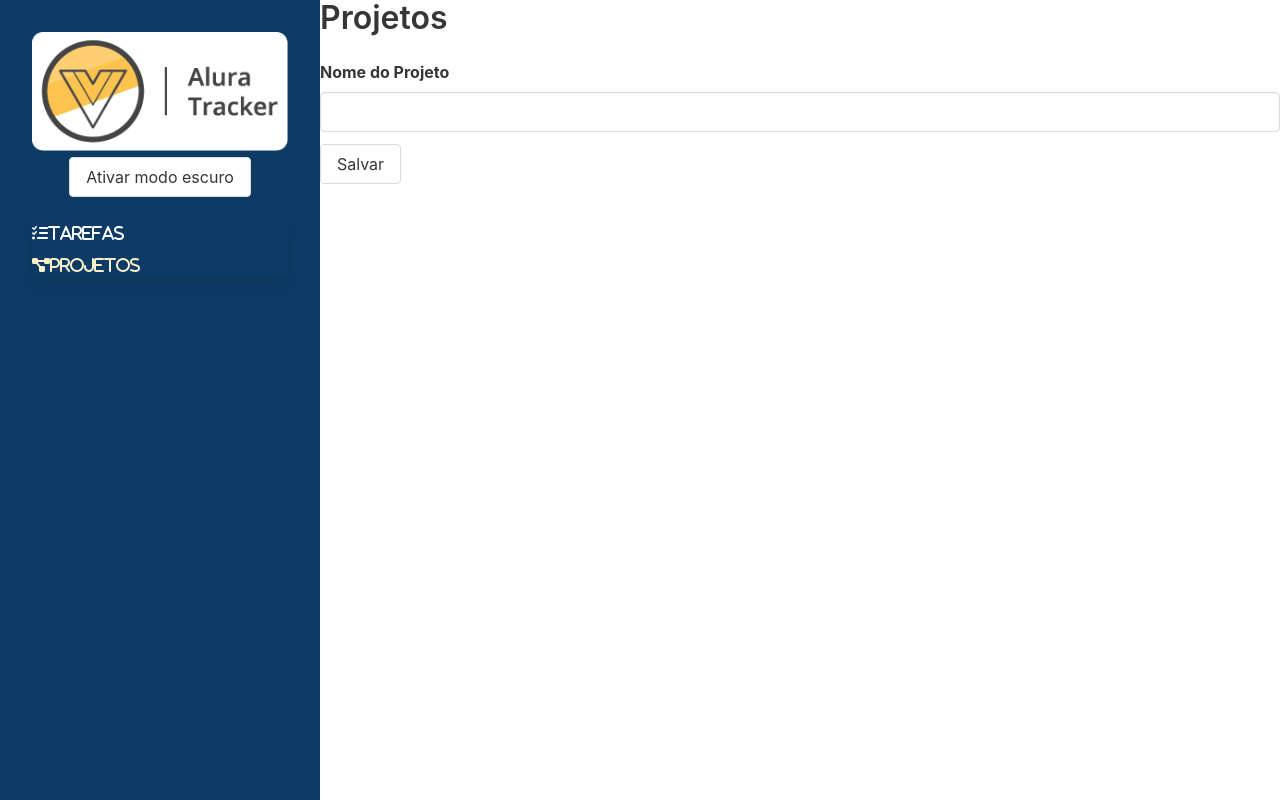
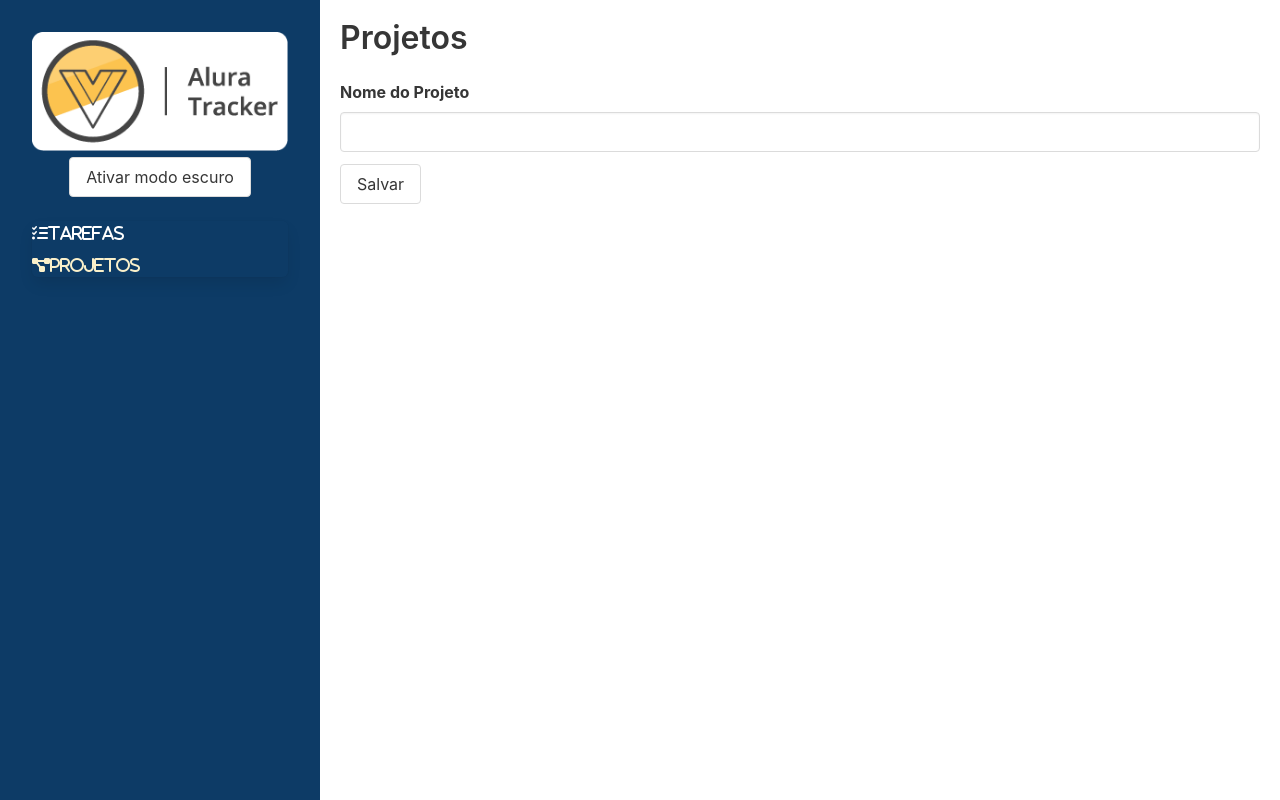
Before and after one commit to pinheiroduda/alura-tracker, a Vue app: page /#/projetos in a window 1280 px wide. Built offline with nearby package versions, Linux system fonts and the light colour scheme.

Commit message:
feat: add some style to 'Projeto' view

```diff
--- a/src/views/Projetos.vue
+++ b/src/views/Projetos.vue
@@ -44,3 +44,9 @@ export default defineComponent({
   }
 })
 </script>
+
+<style scoped>
+.projetos {
+  padding: 1.25rem;
+}
+</style>
```
